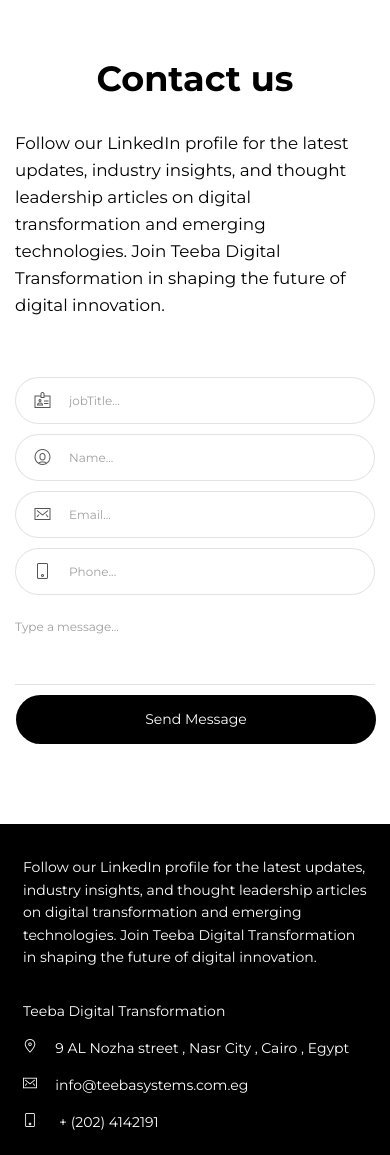
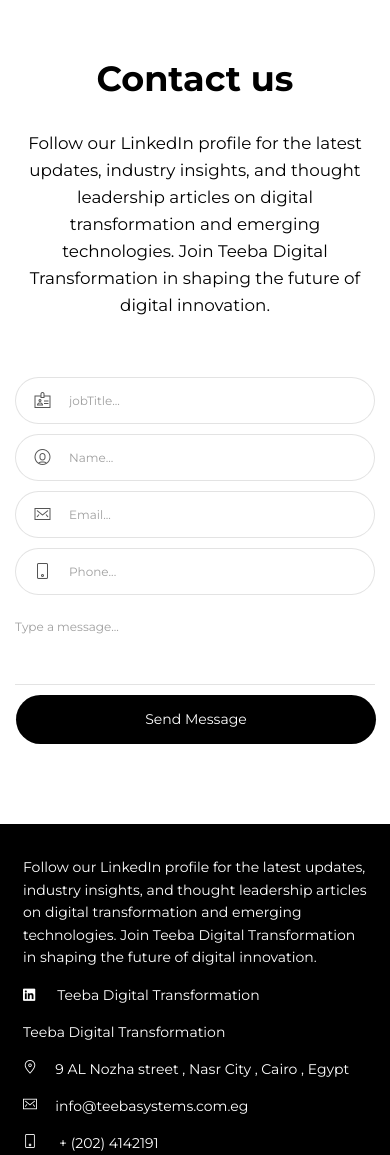
Before and after one commit to mohammedelwardany/TeebaV2, a React app: page / in a window 390 px wide. Shown: the part 4460-5615 px from the top of the page. Built offline with nearby package versions, Linux system fonts and the light colour scheme.

Commit message:
some change in contact us and footer

```diff
--- a/src/components/Footers/DarkFooter.js
+++ b/src/components/Footers/DarkFooter.js
@@ -16,6 +16,16 @@
 <p className="FooterText">
         Follow our LinkedIn profile for the latest updates, industry insights, and thought leadership articles on digital transformation and emerging technologies. Join Teeba Digital Transformation in shaping the future of digital innovation.
 </p>
+<a
+        href="https://www.linkedin.com/company/teeba-digital-transformation"
+        target="_blank"
+         id="twitter-tooltip"
+         style={{textDecoration:"none"}}
+          >
+          <i className="fab fa-linkedin"></i>&nbsp; &nbsp; &nbsp; Teeba Digital Transformation
+
+                </a>
+
 
 
         </div>
--- a/src/views/index-sections/ContactUs.js
+++ b/src/views/index-sections/ContactUs.js
@@ -1,4 +1,4 @@
-
+import "./style.css"
 import React from "react";
 
 // reactstrap components
@@ -22,7 +22,7 @@
  <div className="section section-contact-us text-center" id="ContactUs">
 <Container>
   <h2 className="title" style={{color:"#000"}}>Contact us</h2>
-  <p className="description" style={{fontWeight:"normal",color:"#000",textAlign:"start"}}>Follow our LinkedIn profile for the latest updates, industry insights, and thought leadership articles on digital transformation and emerging technologies. Join Teeba Digital Transformation in shaping the future of digital innovation.</p>
+  <p className="description contactUs" style={{}}>Follow our LinkedIn profile for the latest updates, industry insights, and thought leadership articles on digital transformation and emerging technologies. Join Teeba Digital Transformation in shaping the future of digital innovation.</p>
   <br/> <br/>
   {/* <p className="description" style={{fontWeight:"normal",color:"#000",textAlign:"start"}}>
   Teeba Digital Transformation <br/>
--- a/src/views/index-sections/style.css
+++ b/src/views/index-sections/style.css
@@ -1,3 +1,11 @@
+
+.contactUs{
+
+    font-weight: normal;
+    color: #000;
+    text-align: start;
+}
+
 .displaynonemd {
     display: block !important;
 }
@@ -13,6 +21,13 @@
     .displaynonemd {
         display: none !important;
     }
+    .contactUs{
+        display: flex;
+        justify-content: center;
+        text-align: center;
+}
+
+
 
     .fontTitles {
         font-size: 1vh;
```
